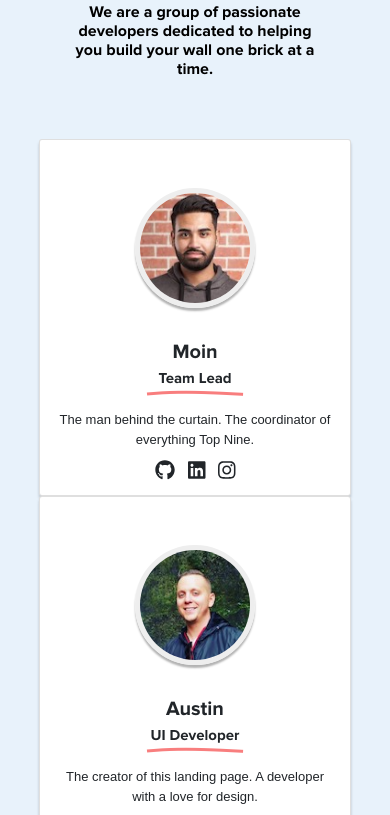
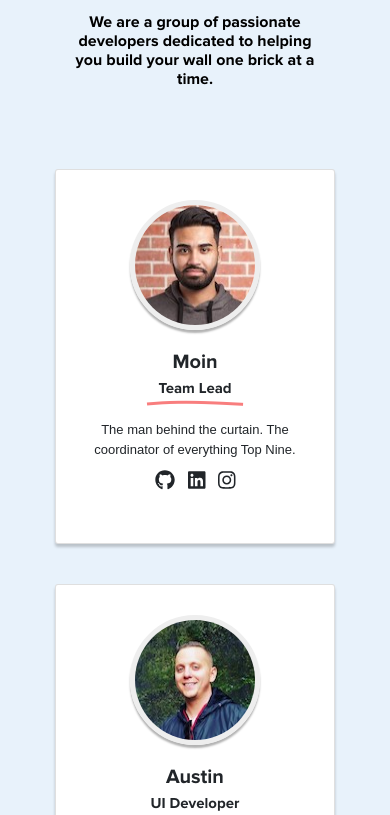
Before and after one commit to AJLambda/My-Top-Nine, a React (Create React App) app in the folder landing-pages/: page / in a window 390 px wide. Shown: the part 7760-8575 px from the top of the page. Built offline with nearby package versions, Linux system fonts and the light colour scheme; a web font is replaced by a local one.

Commit message:
fixed mobile footer

```diff
--- a/landing-pages/src/components/landing/about.scss
+++ b/landing-pages/src/components/landing/about.scss
@@ -25,8 +25,19 @@
       border-radius: 3px;
       box-shadow: 0 3px 3px 0px rgba(0, 0, 0, 0.2);
 
+      @media (max-width: $mobile) {
+        height: 375px;
+        padding: 20px;
+        margin: 20px 5% !important;
+      }
+
       .img-wrapper {
         padding: 8% 8% 8% 8%;
+
+        @media (max-width: $mobile) {
+          padding: 0%;
+          margin-bottom: 10px;
+        }
       }
 
       .card-body {
@@ -57,6 +68,13 @@
       border-radius: 99em;
       border: 5px solid #eee;
       box-shadow: 0 3px 2px rgba(0, 0, 0, 0.3);
+
+      @media (max-width: $mobile) {
+        height: 130px;
+        width: 130px;
+        // padding: 20px;
+        // margin: 20px 5% !important;
+      }
     }
 
     .team-img {
--- a/landing-pages/src/components/landing/bottom-content.scss
+++ b/landing-pages/src/components/landing/bottom-content.scss
@@ -38,6 +38,12 @@
   .bottom-btn {
     margin-top: 20px;
     margin-bottom: 20px;
+    @media (max-width: $mobile) {
+      a {
+        width: 300px;
+        height: 60px;
+      }
+    }
   }
 
   .bottom-btn1 {
--- a/landing-pages/src/components/landing/footer.scss
+++ b/landing-pages/src/components/landing/footer.scss
@@ -55,6 +55,18 @@ footer {
       padding-top: 20px;
       padding-bottom: 20px;
       width: 50%;
+
+      @media (max-width: $mobile) {
+        h4 {
+          font-size: 16px;
+        }
+        .started {
+          display: none;
+        }
+        .about {
+          display: none;
+        }
+      }
     }
     .footer-top-right {
       display: flex;
@@ -63,6 +75,21 @@ footer {
       padding-top: 20px;
       padding-bottom: 20px;
       margin-left: 15%;
+
+      @media (max-width: $mobile) {
+        margin-left: 0;
+        width: 100%;
+
+        h4 {
+          font-size: 16px;
+        }
+
+        .MuiButton-root {
+          width: 30px;
+          // padding-left: 5px;
+          // padding-right: 5px;
+        }
+      }
 
       .form-group {
         text-align: left;
@@ -86,9 +113,5 @@ footer {
         color: white;
       }
     }
-
-    @media (max-width: $mobile) {
-      background: rgba(187, 10, 33, 0.8);
-    }
   }
 }
```
